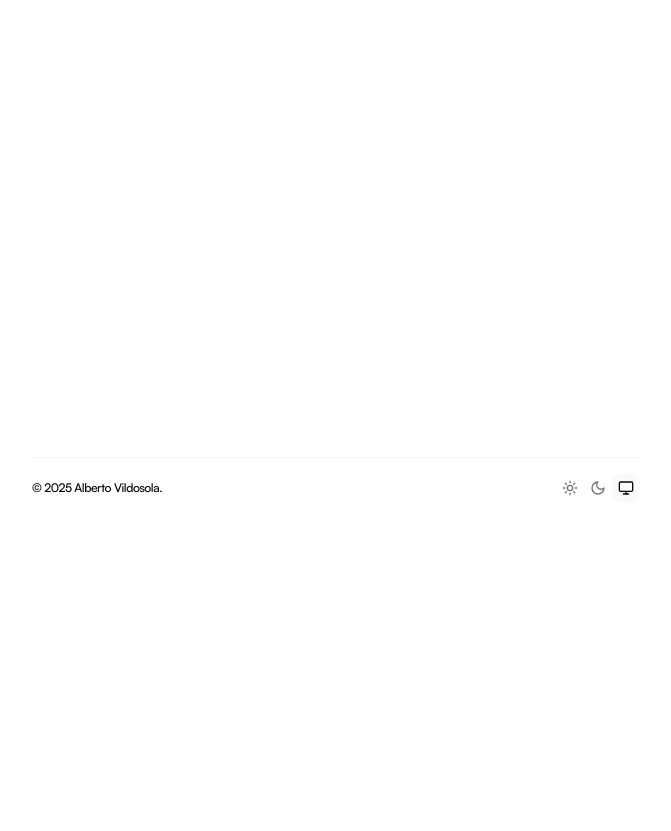
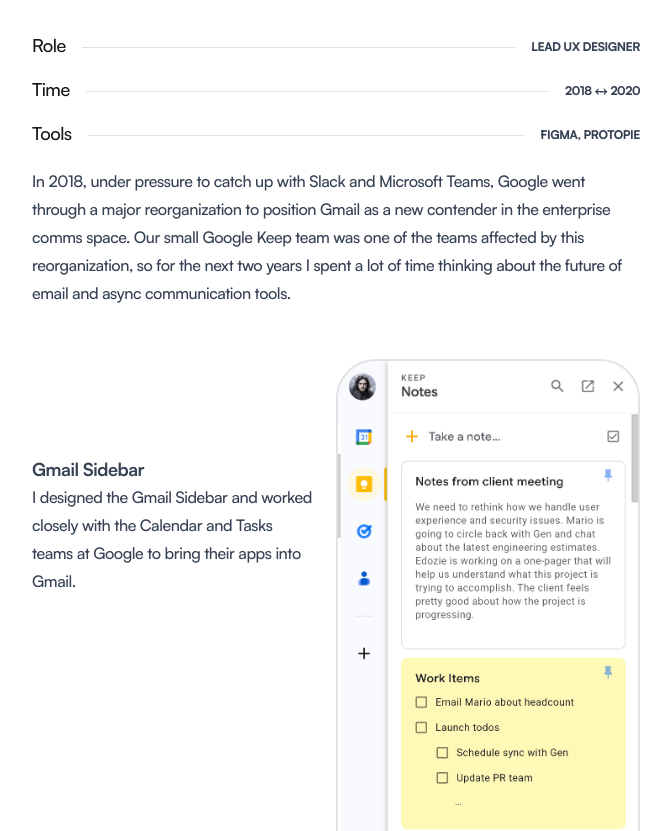
Before and after one commit to alfalcon90/portfolio, a Next.js app: page /project/gmail in a window 1280 px wide. Before the commit this address had no page. Shown: the part 615-1446 px from the top of the page, without its empty margins (304-975 px from the left). Before the commit the page ends 1133 px from the top, so only its background shows below. Built offline with nearby package versions, Linux system fonts and the light colour scheme.

Commit message:
Add gmail page

```diff
--- /dev/null
+++ b/app/project/gmail/page.mdx
@@ -0,0 +1,34 @@
+<iframe
+  height="315"
+  src="https://www.youtube.com/embed/AbuQ3rXgrfg?si=De8UrvuhJ5gO3PER"
+  title="YouTube video player"
+  frameBorder="0"
+  allow="accelerometer; autoplay; clipboard-write; encrypted-media; gyroscope; picture-in-picture; web-share"
+  referrerPolicy="strict-origin-when-cross-origin"
+  allowFullScreen
+  className="w-full"
+></iframe>
+<br />
+
+# Gmail
+
+<ProjectDetail title="Role" description="Lead UX Designer" />
+
+<ProjectDetail title="Time" description="2018 ↔ 2020" />
+
+<ProjectDetail title="Tools" description="Figma, ProtoPie" />
+
+In 2018, under pressure to catch up with Slack and Microsoft Teams, Google went through a major reorganization to position Gmail as a new contender in the enterprise comms space. Our small Google Keep team was one of the teams affected by this reorganization, so for the next two years I spent a lot of time thinking about the future of email and async communication tools.
+
+<TwoColumnImage
+  src="/projects/gmail/sidebar.png"
+  title="Gmail Sidebar"
+  description="I designed the Gmail Sidebar and worked closely with the Calendar and Tasks teams at Google to bring their apps into Gmail."
+  side="right"
+/>
+
+<TwoColumnImage
+  src="/projects/gmail/nav.png"
+  title="Navigation Framework"
+  description="As part of a major redesign that launched in 2022, I was in charge of designing the navigation framework for both the web and mobile Gmail apps."
+/>
```
Also changed, not shown: public/projects/gmail/nav.png (added), public/projects/gmail/sidebar.png (added).
